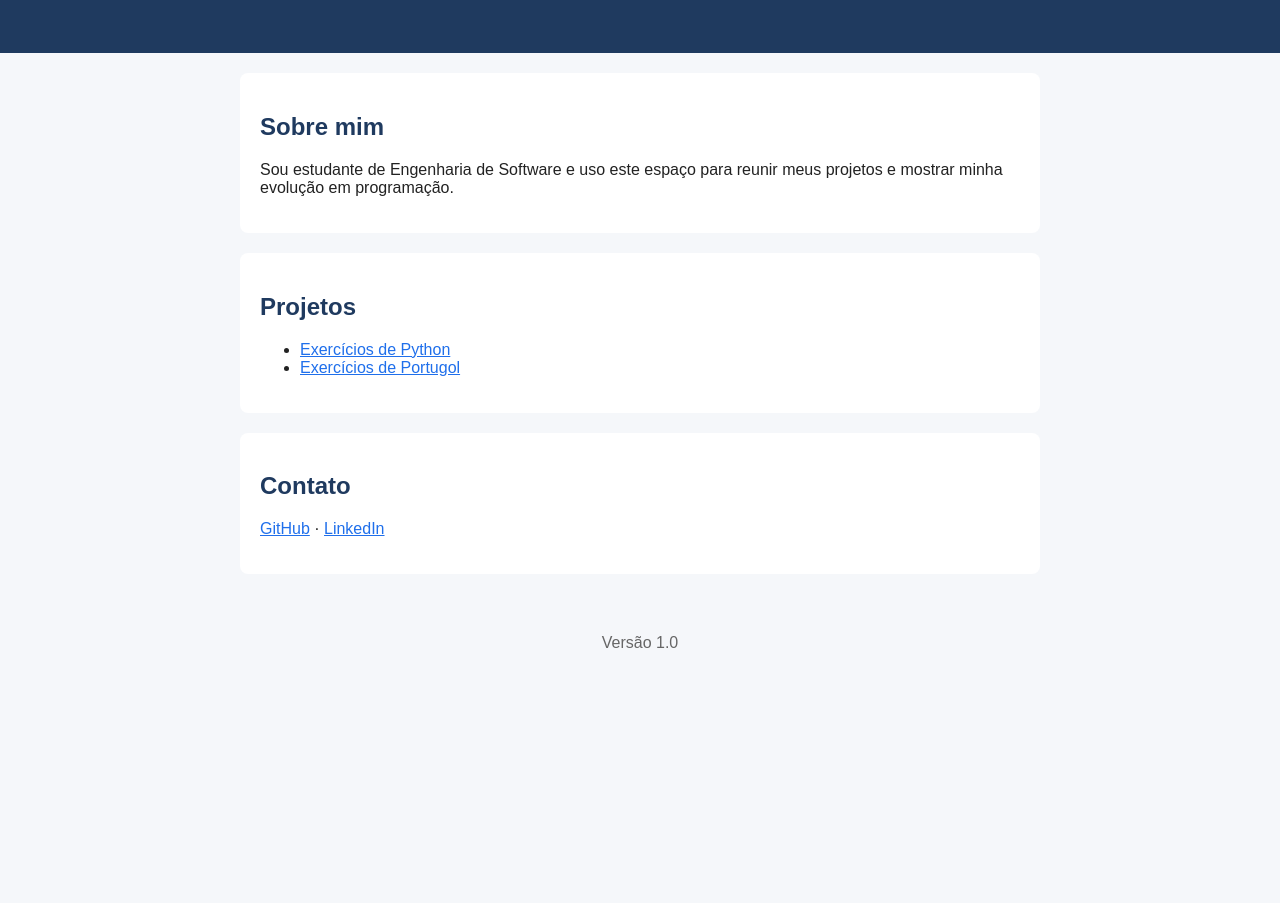
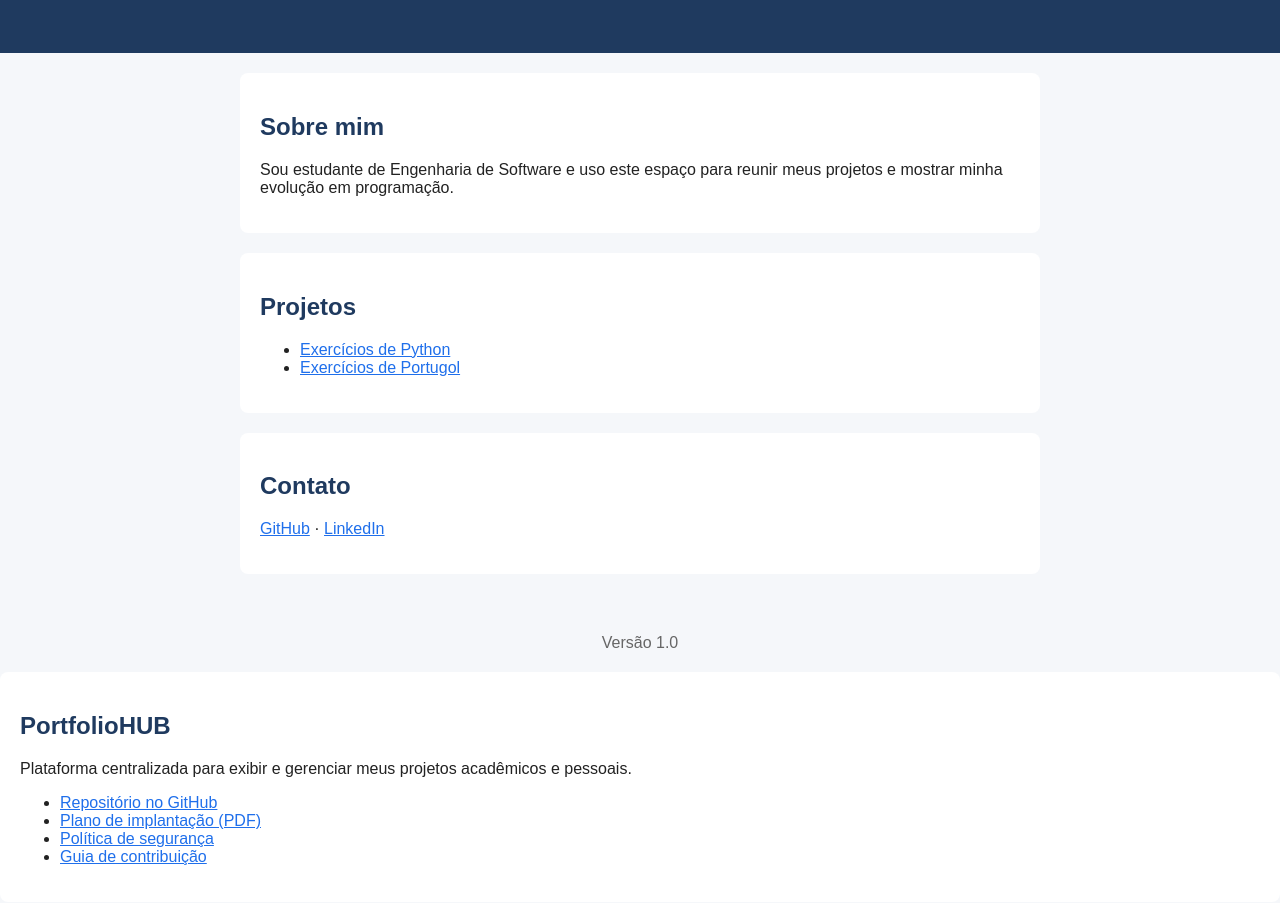
Before and after one commit to araudsy/portfolio-academico, a plain HTML site: page index.html in a window 1280 px wide. Shown: the part 141-1044 px from the top of the page. Before the commit the page ends 813 px from the top, so only its background shows below. Drawn offline with Linux system fonts and the light colour scheme.

Commit message:
feat: integra PortfolioHUB ao site

```diff
--- a/index.html
+++ b/index.html
@@ -39,5 +39,15 @@
     </section>
   </main>
   <footer>Versão 1.0</footer>
+  <section id="portfoliohub">
+  <h2>PortfolioHUB</h2>
+  <p>Plataforma centralizada para exibir e gerenciar meus projetos acadêmicos e pessoais.</p>
+  <ul>
+    <li><a href="https://github.com/araudsy/portfolio-academico">Repositório no GitHub</a></li>
+    <li><a href="https://github.com/araudsy/portfolio-academico/blob/main/documentacao/plano-de-implantacao.pdf">Plano de implantação (PDF)</a></li>
+    <li><a href="https://github.com/araudsy/portfolio-academico/blob/main/SECURITY.md">Política de segurança</a></li>
+    <li><a href="https://github.com/araudsy/portfolio-academico/blob/main/CONTRIBUTING.md">Guia de contribuição</a></li>
+  </ul>
+</section>
 </body>
 </html>
```
